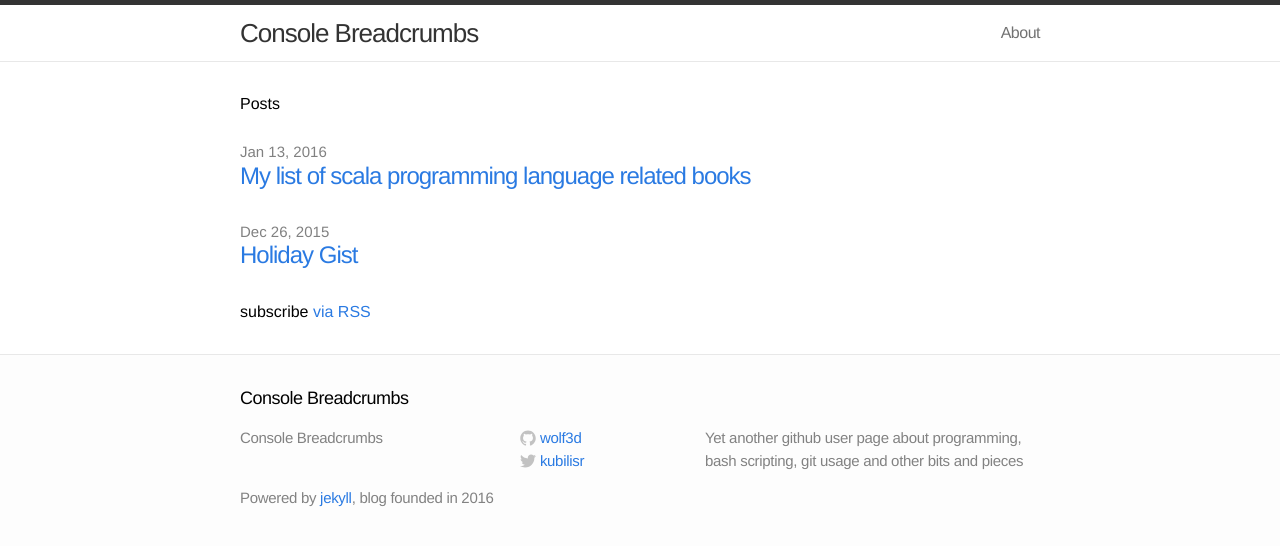
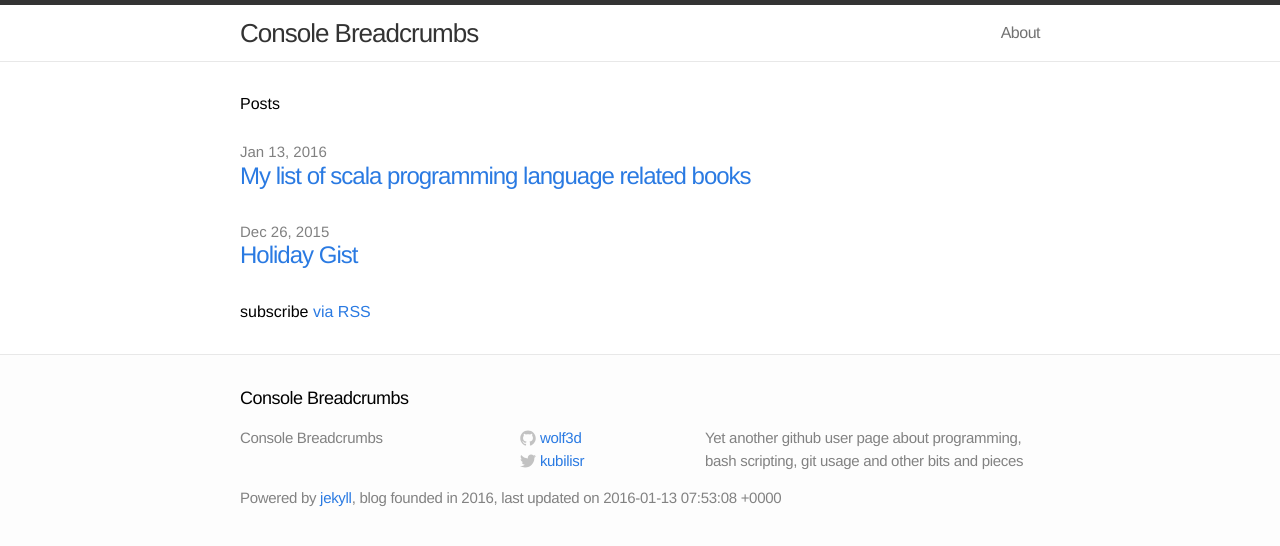
Before and after one commit to kubilisr/kubilisr.github.io, a Jekyll site: the page built from index.html, in a window 1280 px wide. Shown: the top 546 px of the page. Built offline with Jekyll 4.4.1, drawn with Linux system fonts in a browser that asks for light colours.

Commit message:
feature-add-last-posts-date-to-footer complete

```diff
--- a/_includes/footer.html
+++ b/_includes/footer.html
@@ -55,8 +55,8 @@
     <div class="footer-col-3 column">
       <p class="text">{{ site.description }}</p>
     </div>
-    <div class="footer-col-3 column">
-        <p class="text">Powered by <a href="http://jekyllrb.com/">jekyll</a>, blog founded in {{site.founded}}</p>
+    <div class="footer-col-4 column">
+        <p class="text">Powered by <a href="http://jekyllrb.com/">jekyll</a>, blog founded in {{site.founded}}, last updated on {% assign post = site.posts.first %}{% assign date = post.date %}{{ date | YYYY-MM-DD HH:MM:SS +0200}}</p>
     </div>
 
   </div>
```
